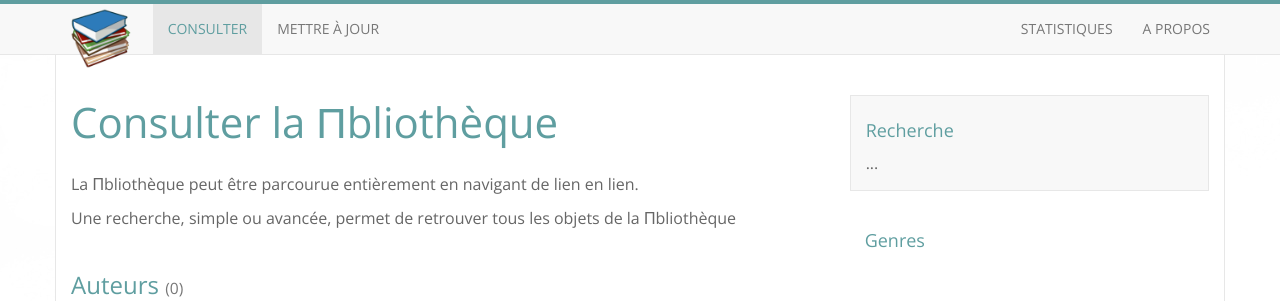
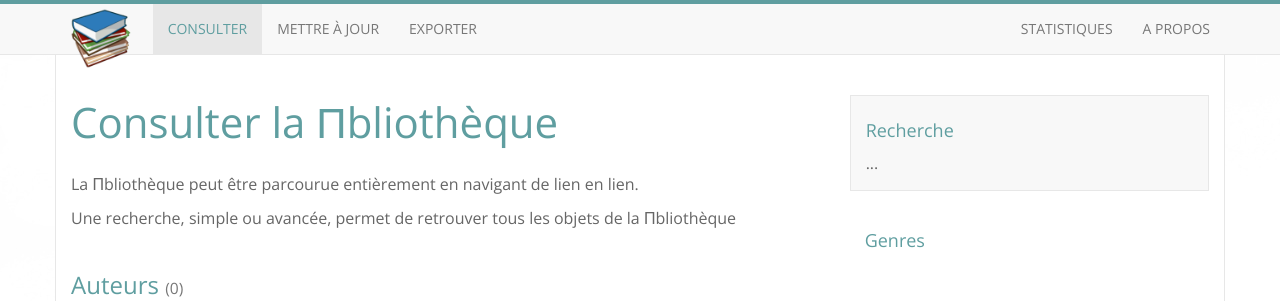
Before and after one commit to bxlambert/pibrary, a Flask app: page / in a window 1280 px wide. Shown: the top 301 px of the page. Run offline with Flask 2, Linux system fonts and the light colour scheme; data that the repository does not hold is empty; some libraries are stand-ins or nearby versions.

Commit message:
Added new menu on navigation bar

```diff
--- a/app/templates/base.html
+++ b/app/templates/base.html
@@ -42,6 +42,11 @@
                         <li class="active"><a href="#">Mettre à jour</a></li>
                         {% else %}
                         <li><a href="#">Mettre à jour</a></li>
+                        {% endif %}
+                        {% if nav_page == 'exporter' %}
+                        <li class="active"><a href="#">Exporter</a></li>
+                        {% else %}
+                        <li><a href="#">Exporter</a></li>
                         {% endif %}
                     </ul>
                     <ul class="nav navbar-nav navbar-right">
--- a/app/templates/empty.html
+++ b/app/templates/empty.html
@@ -43,6 +43,11 @@
                         {% else %}
                         <li><a href="#">Mettre à jour</a></li>
                         {% endif %}
+                        {% if nav_page == 'exporter' %}
+                        <li class="active"><a href="#">Exporter</a></li>
+                        {% else %}
+                        <li><a href="#">Exporter</a></li>
+                        {% endif %}
                     </ul>
                     <ul class="nav navbar-nav navbar-right">
                         {% if nav_page == 'statistiques' %}
```
